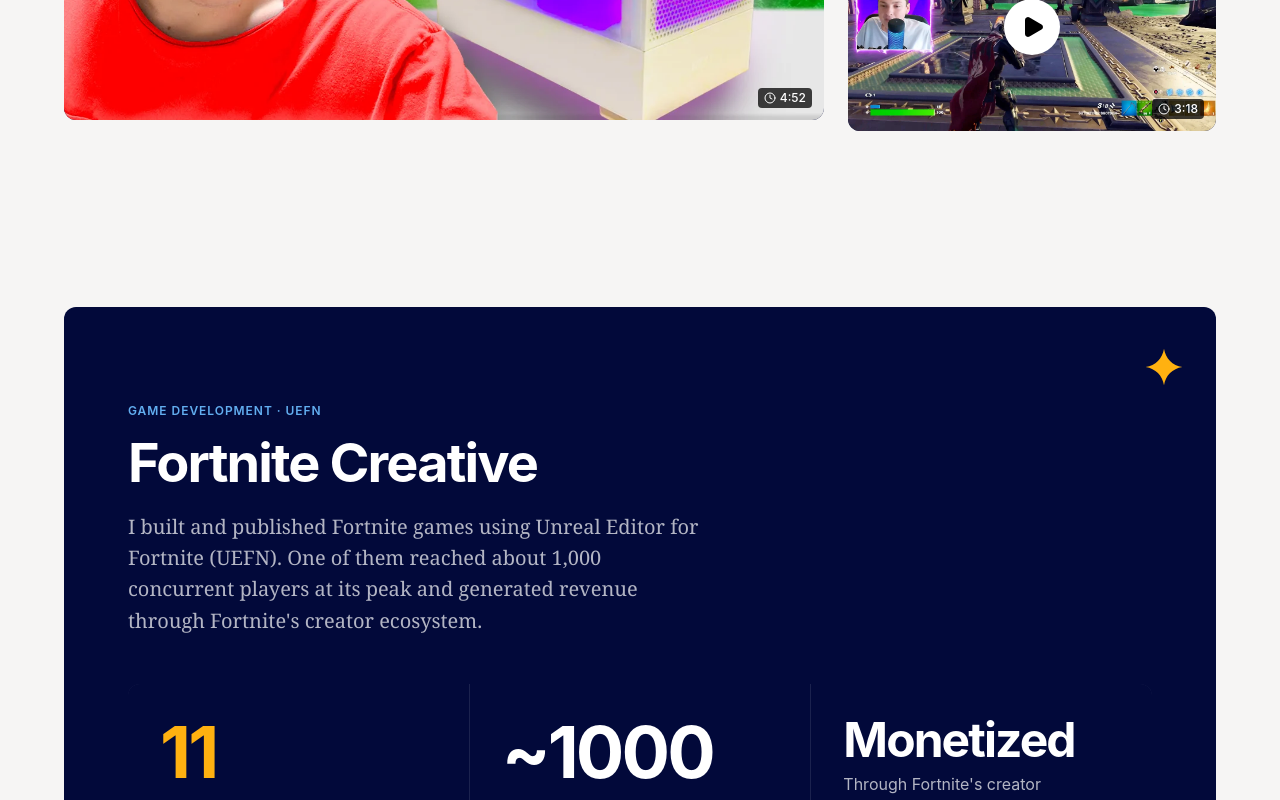
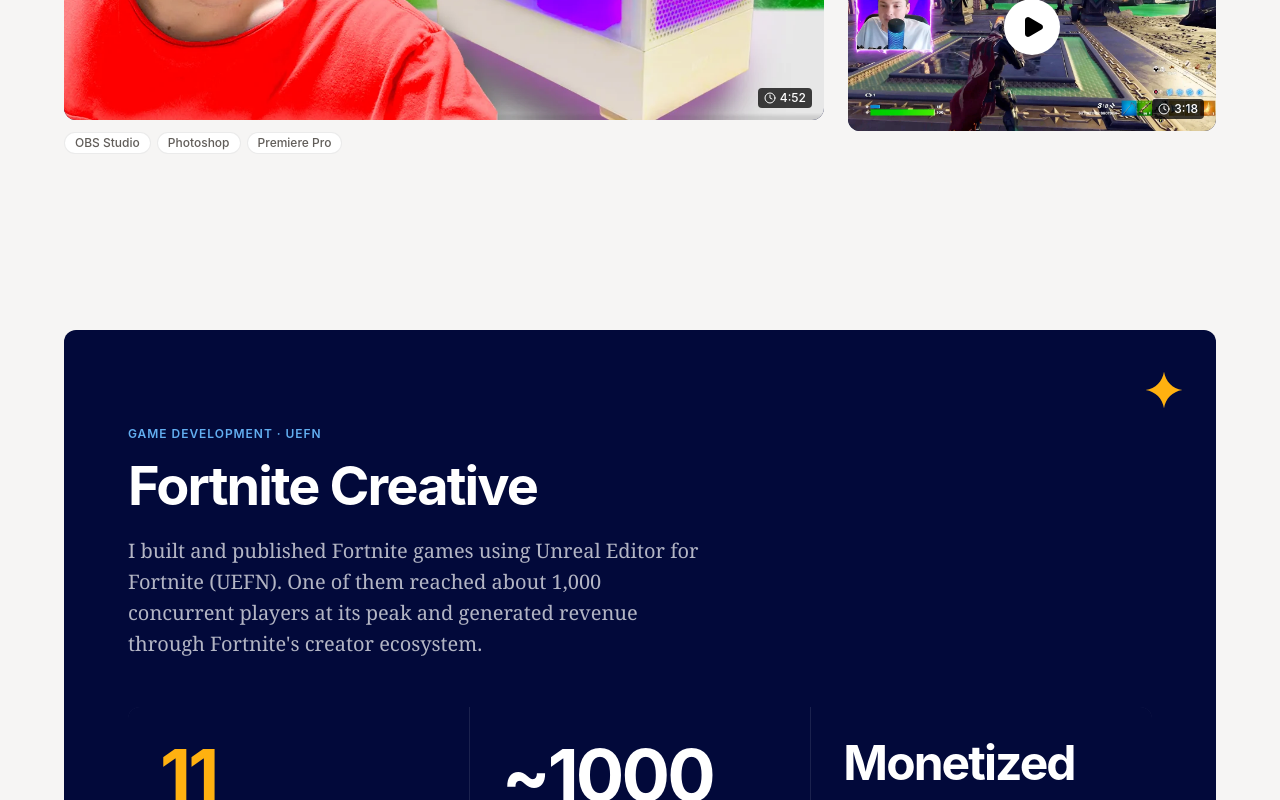
Before and after one commit to ParkerSmithh/ParkerSmithPortfolio, a React (Vite) app: page / in a window 1280 px wide. Shown: the part 4460-5260 px from the top of the page. Built offline with nearby package versions, Linux system fonts and the light colour scheme.

Commit message:
Bring back the software tags under the featured video
OBS Studio, Photoshop and Premiere Pro, still with no visible title.

Co-Authored-By: Claude Opus 5.5 <noreply@anthropic.com>

```diff
--- a/src/components/VideoCard.tsx
+++ b/src/components/VideoCard.tsx
@@ -12,6 +12,7 @@ export function VideoCard({
   featured = false,
   compact = false,
   bare = false,
+  showTags = false,
   index,
 }: {
   video: VideoEntry;
@@ -19,6 +20,8 @@ export function VideoCard({
   compact?: boolean;
   /** Thumbnail only — no title, description or tags. The title stays as the accessible name. */
   bare?: boolean;
+  /** With `bare`, still list the software tags under the thumbnail. */
+  showTags?: boolean;
   index: number;
 }) {
   const { open } = useVideoPlayer();
@@ -73,22 +76,24 @@ export function VideoCard({
     </div>
   );
 
-  const body = bare ? null : (
+  const tags = video.software && (
+    <ul className="mt-3 flex flex-wrap gap-1.5" aria-label="Software used">
+      {video.software.map((s) => (
+        <li key={s} className="pill border border-hairline bg-white px-2.5 py-0.5 text-xs text-graphite">
+          {s}
+        </li>
+      ))}
+    </ul>
+  );
+
+  const body = bare ? (showTags ? tags : null) : (
     <div className={compact ? "min-w-0 flex-1" : "mt-4"}>
       {compact && video.category && <p className="t-eyebrow text-stone">{video.category}</p>}
       <h4 className={`${featured ? "t-heading-sm" : "text-base font-semibold tracking-tight"} ${compact ? "mt-1 leading-snug" : ""} text-ink`}>
         {video.title}
       </h4>
       {video.description && <p className={`mt-1 text-graphite ${featured ? "text-base" : "text-sm"}`}>{video.description}</p>}
-      {video.software && !compact && (
-        <ul className="mt-3 flex flex-wrap gap-1.5" aria-label="Software used">
-          {video.software.map((s) => (
-            <li key={s} className="pill border border-hairline bg-white px-2.5 py-0.5 text-xs text-graphite">
-              {s}
-            </li>
-          ))}
-        </ul>
-      )}
+      {!compact && tags}
     </div>
   );
 
--- a/src/components/YouTubeShowcase.tsx
+++ b/src/components/YouTubeShowcase.tsx
@@ -73,7 +73,7 @@ export function YouTubeShowcase() {
           </Reveal>
           <div className="mt-6 grid gap-8 lg:grid-cols-12 lg:gap-6">
             <Reveal className="lg:col-span-8">
-              <VideoCard video={featured} featured bare index={0} />
+              <VideoCard video={featured} featured bare showTags index={0} />
             </Reveal>
             <Stagger as="ul" className="grid content-start gap-6 sm:grid-cols-2 lg:col-span-4 lg:grid-cols-1" stagger={0.08}>
               {rest.map((v, i) => (
--- a/src/data/videos.ts
+++ b/src/data/videos.ts
@@ -48,7 +48,7 @@ export const youtubeVideos: VideoEntry[] = [
     src: "https://pub-f12571d75a42423aa04ef727591d8013.r2.dev/RTX%205070%20Ti%20Budget%20PC%20Build.mp4",
     streamUid: "",
     duration: "4:52",
-    software: ["Premiere Pro", "Photoshop"],
+    software: ["OBS Studio", "Photoshop", "Premiere Pro"],
   },
   {
     id: "yt-fortnite-chapter-5",
```
